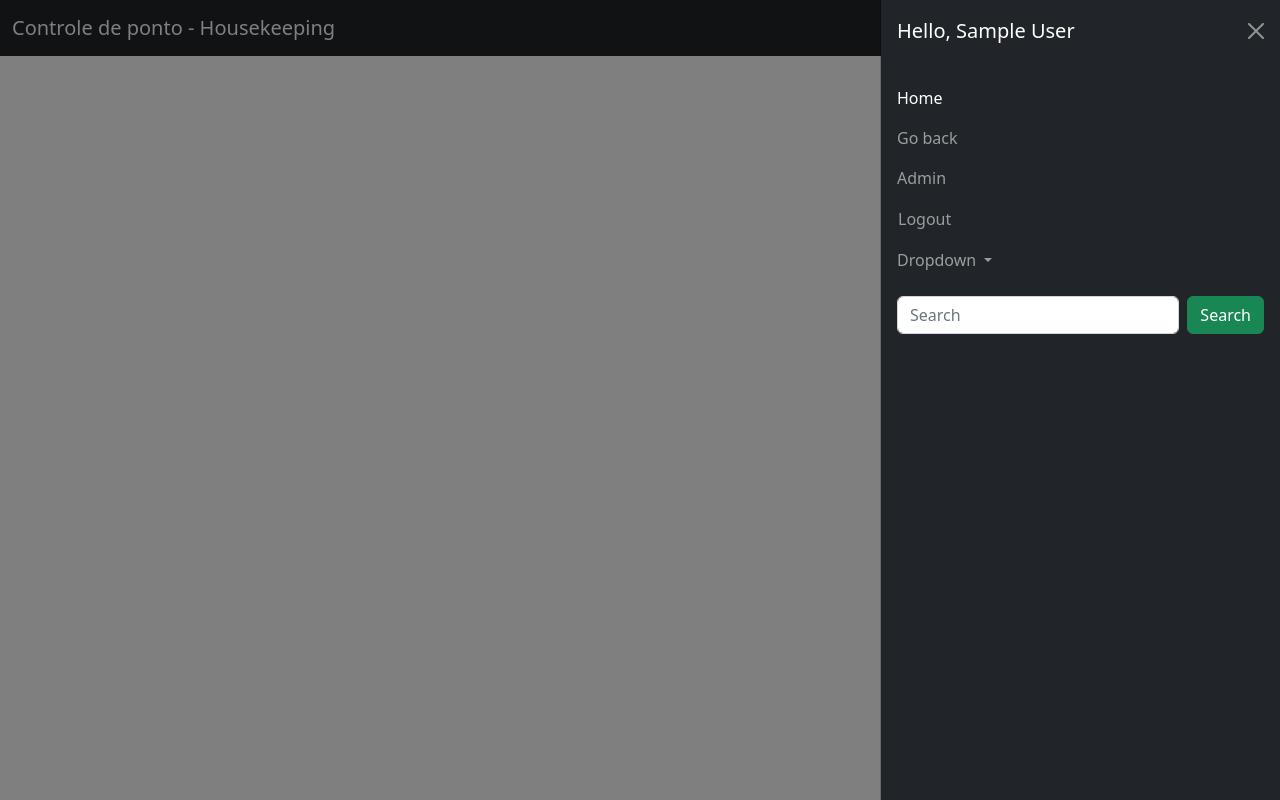
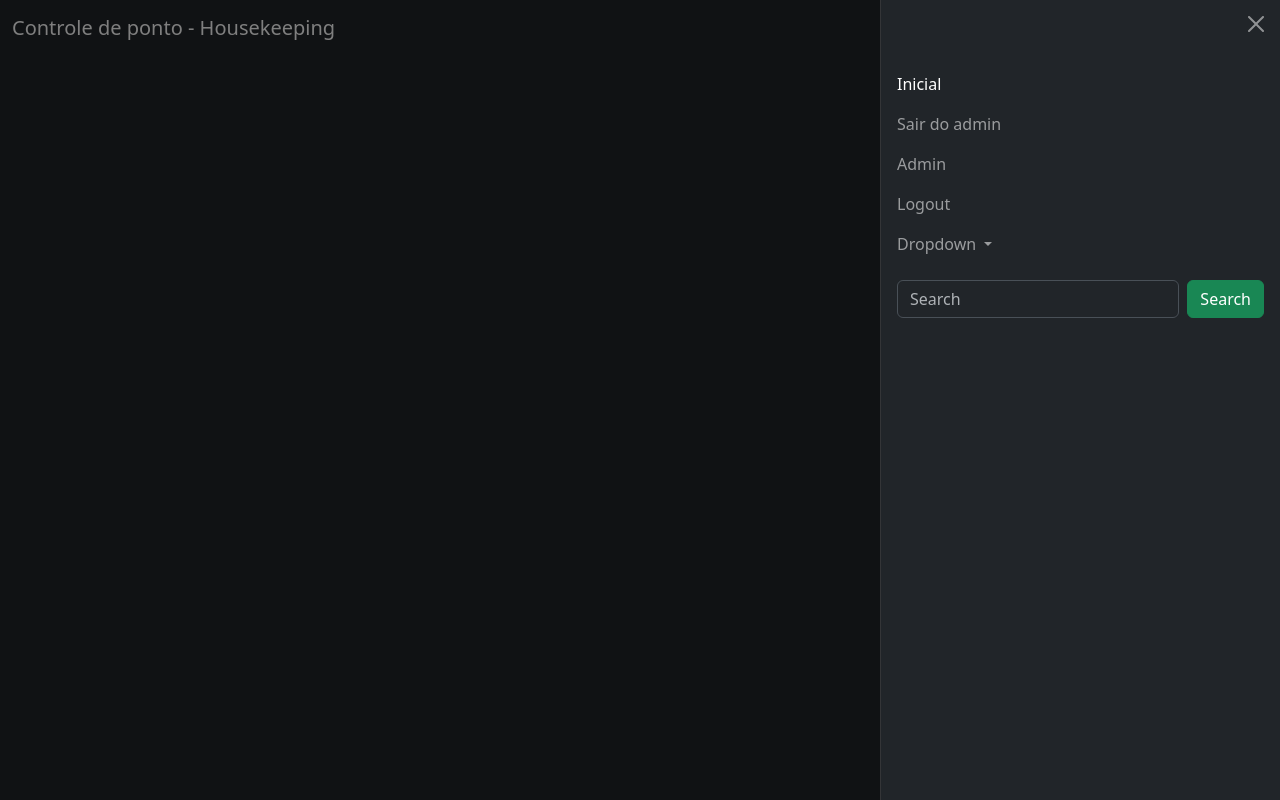
Before and after one commit to Yaaaaaaaaan/Controle-de-ponto, a PHP site: page /Public/View/Housekeeping/index.php in a window 1280 px wide, after a click that opens the changed part. Run offline with PHP 8.4, Linux system fonts and the light colour scheme; the visitor is signed in with stand-in values (Sample User, id 1).

Commit message:
Implementação de nova interface em housekeeping.

```diff
--- a/Public/View/Layout/menu.php
+++ b/Public/View/Layout/menu.php
@@ -37,7 +37,7 @@
     </button>
     <div class="offcanvas offcanvas-end text-bg-dark" tabindex="-1" id="offcanvasDarkNavbar" aria-labelledby="responseName">
       <div class="offcanvas-header">
-        <h5 class="offcanvas-title" id=""><p id="responseNameCurto"></p></h5>
+        <h5 class="offcanvas-title"><p id="responseNameCurto"></p></h5>
         <button type="button" class="btn-close btn-close-white" data-bs-dismiss="offcanvas" aria-label="Close"></button>
       </div>
       <div class="offcanvas-body">
--- a/Public/View/Layout/menu_housekeep.php
+++ b/Public/View/Layout/menu_housekeep.php
@@ -1,13 +1,19 @@
 <?php
 session_start();
+error_reporting(0);
+ini_set('display_errors', 'Off');
 if ($_POST) {
     define('APP_RAN', true);
-    include_once '../../../../Estudos/App/controller/UserController.php';
-    $controller = new UserController();
-    $controller->unAuthenticateUser($_POST['logout']);
+    include_once '../../../App/controller/UserController.php';
+    if(isset($_POST['logout'])){$controller = new UserController();
+        $controller->unAuthenticateUser();
+    }}
+//validação de token e dados comuns de usuário
+if (isset($_SESSION['userData']) && $_SESSION['userData'] != null) {
+    $userData = $_SESSION['userData'];
+} else {
+    $userData = false;
 }
-
-
 ?>
 <!DOCTYPE html>
 <html lang="pt-br">
@@ -15,8 +21,12 @@ if ($_POST) {
         <title>Controle de ponto</title>
         <meta charset="UTF-8">
         <meta name="viewport" content="width=device-width, initial-scale=1.0">
-        <link href="https://cdn.jsdelivr.net/npm/bootstrap@5.2.3/dist/css/bootstrap.min.css" rel="stylesheet" integrity="sha384-rbsA2VBKQhggwzxH7pPCaAqO46MgnOM80zW1RWuH61DGLwZJEdK2Kadq2F9CUG65" crossorigin="anonymous">
-        <script src="https://cdn.jsdelivr.net/npm/bootstrap@5.2.3/dist/js/bootstrap.bundle.min.js" integrity="sha384-kenU1KFdBIe4zVF0s0G1M5b4hcpxyD9F7jL+jjXkk+Q2h455rYXK/7HAuoJl+0I4" crossorigin="anonymous"></script>
+        <link href="https://cdn.jsdelivr.net/npm/bootstrap@5.3.3/dist/css/bootstrap.min.css" rel="stylesheet" integrity="sha384-QWTKZyjpPEjISv5WaRU9OFeRpok6YctnYmDr5pNlyT2bRjXh0JMhjY6hW+ALEwIH" crossorigin="anonymous">
+        <link rel="stylesheet" href="../../CSS/handworking.css">
+        <script src="https://cdn.jsdelivr.net/npm/bootstrap@5.3.3/dist/js/bootstrap.bundle.min.js" integrity="sha384-YvpcrYf0tY3lHB60NNkmXc5s9fDVZLESaAA55NDzOxhy9GkcIdslK1eN7N6jIeHz" crossorigin="anonymous"></script>
+        <script src="https://cdn.jsdelivr.net/npm/chart.js"></script>
+        <script src="../../JS/script.js"></script>
+        <script src="../../JS/localStorage.js"></script>
     </head>
         <body>
         <nav class="navbar navbar-dark bg-dark fixed-top">
@@ -27,16 +37,16 @@ if ($_POST) {
     </button>
     <div class="offcanvas offcanvas-end text-bg-dark" tabindex="-1" id="offcanvasDarkNavbar" aria-labelledby="offcanvasDarkNavbarLabel">
       <div class="offcanvas-header">
-        <h5 class="offcanvas-title" id="offcanvasDarkNavbarLabel">Hello, <?php echo $_SESSION['name'];?></h5>
+        <h5 class="offcanvas-title"><p id="responseNameCurto"></p></h5>
         <button type="button" class="btn-close btn-close-white" data-bs-dismiss="offcanvas" aria-label="Close"></button>
       </div>
       <div class="offcanvas-body">
         <ul class="navbar-nav justify-content-end flex-grow-1 pe-3">
           <li class="nav-item">
-            <a class="nav-link active" aria-current="page" href="#">Home</a>
+            <a class="nav-link active" aria-current="page" href="#">Inicial</a>
           </li>
           <li class="nav-item">
-            <a class="nav-link" aria-current="page" href="../User/index.php">Go back</a>
+            <a class="nav-link" aria-current="page" href="../User/index.php">Sair do admin</a>
           </li>
           <?php if($_SESSION['rank']=1){
             echo'<li class="nav-item">
```
